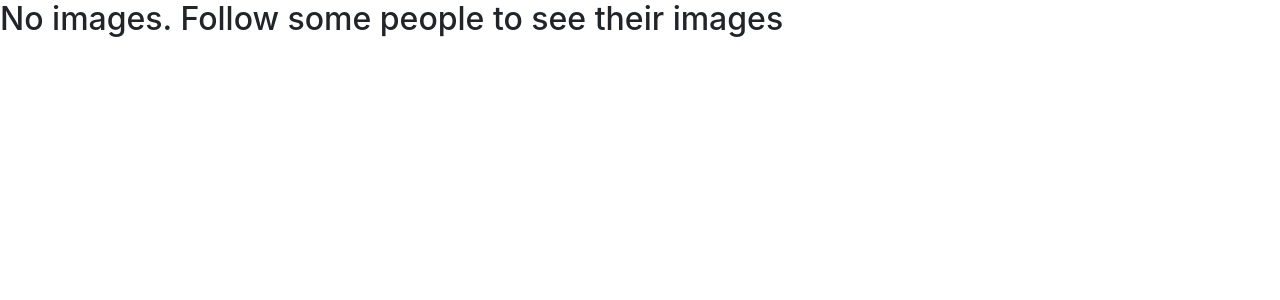
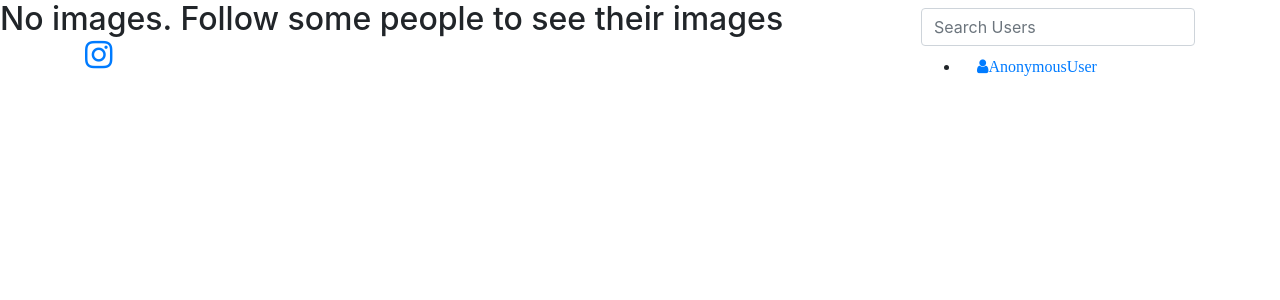
Before and after one commit to aluoch-sheila/Instagram, a Django app: template Instagram/templates/index.html in a window 1280 px wide. Shown: the top 300 px of the page. Run offline with Django 3.2, Linux system fonts and the light colour scheme; the template is opened without the code that fills it, so the values that code supplies are empty; some libraries are stand-ins or nearby versions.

Commit message:
added a navigation bar

```diff
--- a/Instagram/templates/navbar.html
+++ b/Instagram/templates/navbar.html
@@ -1,13 +1,13 @@
-<!-- <nav class="navbar navbar-expand-lg navbar-light fixed-top" id="navMain">
+<nav class="navbar navbar-expand-lg navbar-light fixed-top" id="navMain">
     <div class="container">
         <a class="smooth-scroll" href="/"><i class="fa fa-instagram fa-2x"></i></a>
         <button class="navbar-toggler navbar-toggler-right" type="button" data-toggle="collapse" data-target="#navbarResponsive"
             aria-controls="navbarResponsive" aria-expanded="false" aria-label="Toggle navigation">
             <i class="fa fa-bars"></i>
         </button>
-        <div class="collapse navbar-collapse" id="navbarResponsive">
-            <div class="container-fluid">
-                <div class="row">
+        <div >
+            <div>
+                <div>
                     <div>
                         <form class="form-inline my-2 my-lg-0" role="search" action="{% url 'search' %}">
                             <input class="form-control my-2 my-sm-0 search-input" name="search" type="search"
@@ -23,4 +23,4 @@
             </ul>
         </div>
     </div>
-</nav> -->
+</nav>
```
